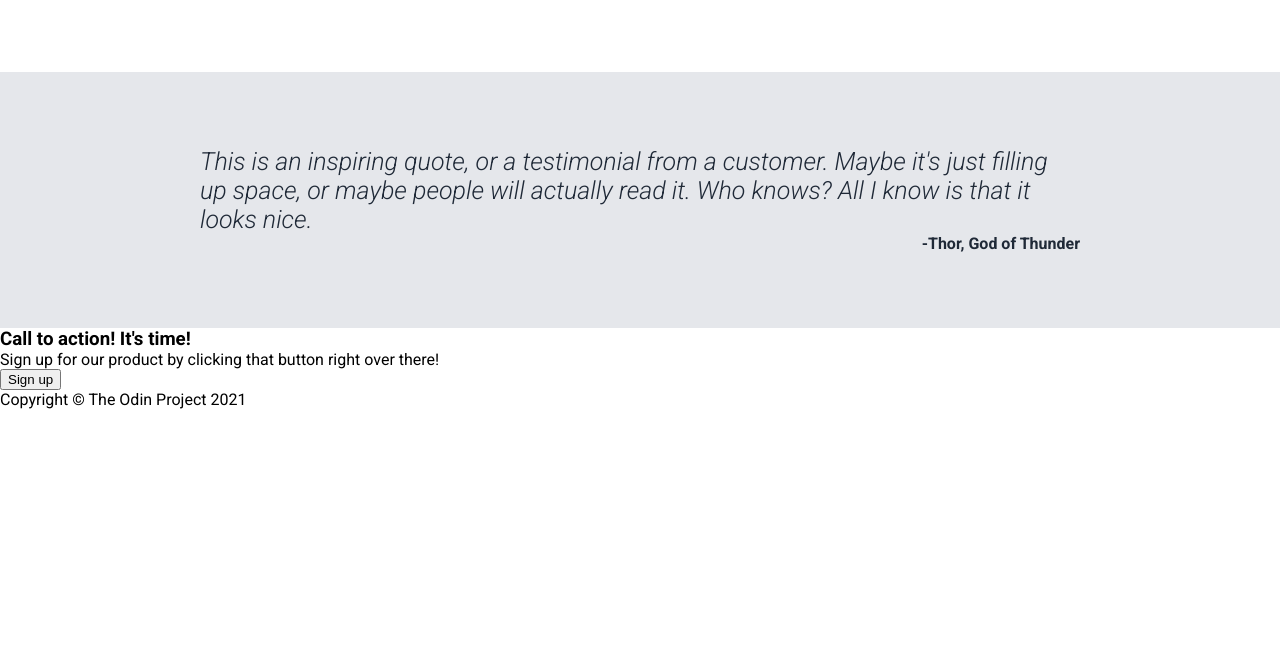
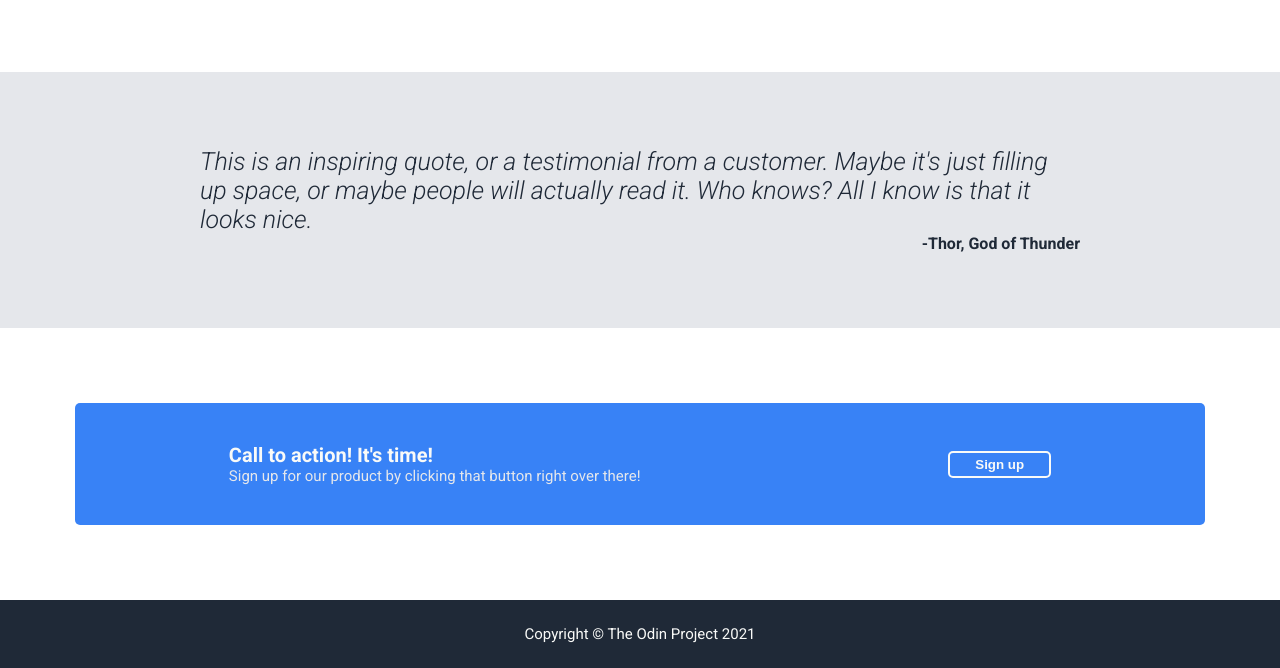
Before and after one commit to themightypillow/odin-landing-page, a plain HTML site: page index.html in a window 1280 px wide. Shown: the part 632-1300 px from the top of the page. Before the commit the page ends 1041 px from the top, so only its background shows below. Drawn offline with Linux system fonts and the light colour scheme.

Commit message:
style signup and footer

```diff
--- a/index.html
+++ b/index.html
@@ -55,14 +55,14 @@
         <p>This is an inspiring quote, or a testimonial from a customer. Maybe it's just filling up space, or maybe people will actually read it. Who knows? All I know is that it looks nice.</p>
         <p>-Thor, God of Thunder</p>
       </section>
-      <section>
+      <section id="signup">
         <div>
           <div>
             <h3>Call to action! It's time!</h3>
             <p>Sign up for our product by clicking that button right over there!</p>
           </div>
-            <button>Sign up</button>
-          </div>
+          <button>Sign up</button>
+        </div>
       </section>
     </main>
     <footer>
--- a/style.css
+++ b/style.css
@@ -21,6 +21,10 @@ body {
 
 h1, h2, h3, p, figure {
   margin: 0;
+}
+
+button {
+  border: none;
 }
 
 nav {
@@ -63,9 +67,8 @@ nav a {
   margin-bottom: 10px;
 }
 
-#hero button {
+#hero button, #signup button {
   background-color: var(--blue);
-  border: none;
   border-radius: 5px;
   color: var(--white);
   font-weight: var(--bold);
@@ -138,3 +141,38 @@ nav a {
   font-weight: var(--bold);
   text-align: right;
 }
+
+#signup {
+  padding: 75px;
+}
+
+#signup > div {
+  background-color: var(--blue);
+  color: var(--white);
+  display: flex;
+  justify-content: space-around;
+  align-items: center;
+  border-radius: 5px;
+  padding: 40px 0;
+}
+
+#signup h3 {
+  font-size: var(--md);
+}
+
+#signup p {
+  color: var(--grey);
+  font-size: var(--sm);
+}
+
+#signup button {
+  border: 2px solid var(--white);
+}
+
+footer {
+  background-color: var(--dk-navy);
+  color: var(--white);
+  font-size: var(--sm);
+  text-align: center;
+  padding: 25px 0;
+}
```
